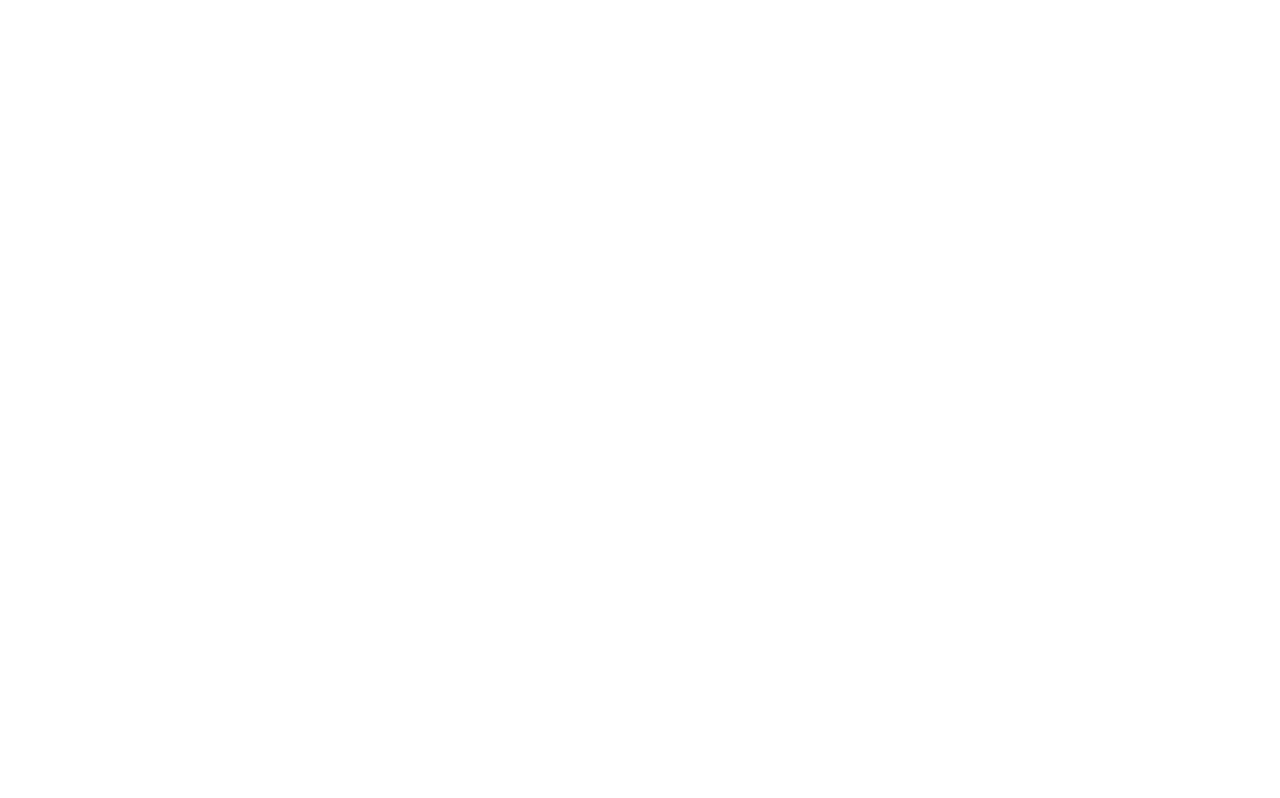
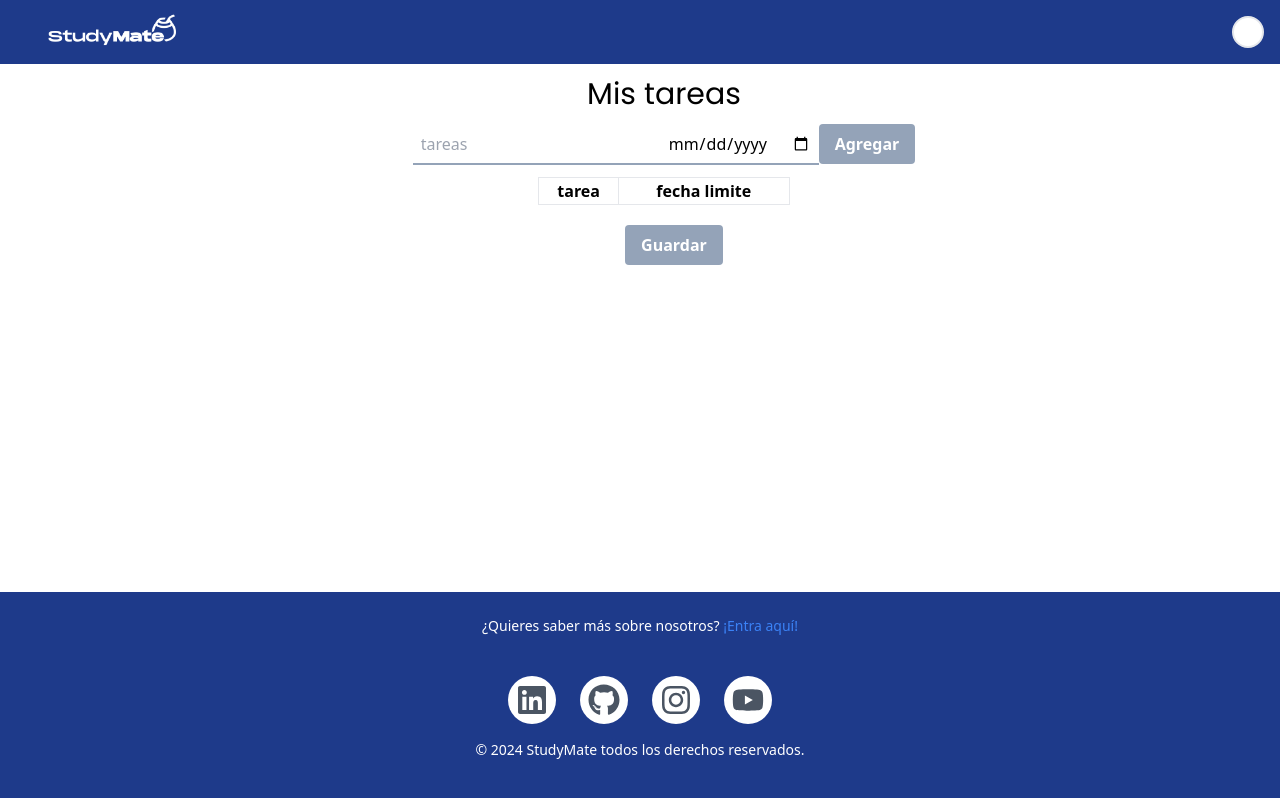
Before and after one commit to CodeCraftersHackathon/repositorio-CodeCrafters, a React (Vite) app in the folder client/: page /todo in a window 1280 px wide. Built offline with nearby package versions, Linux system fonts and the light colour scheme.

Commit message:
feat: :sparkles: Checklists funcionales

```diff
--- a/client/src/pages/publicPages/Libreta.jsx
+++ b/client/src/pages/publicPages/Libreta.jsx
@@ -1,14 +1,14 @@
-import { useState } from "react";
-import { Layout } from "../../components/Layout.component"
+import { useEffect, useState } from "react";
+import { Layout } from "../../components/Layout.component";
 
 export const Libreta = () => {
     const [materias, setMaterias] = useState([]);
     const [calificaciones, setCalificaciones] = useState([]);
+    const [promedio, setPromedio] = useState(0);
+    const [editMode, setEditMode] = useState(false);
 
-    const [promedio, setPromedio] = useState(0);
-
-    let calcularPromedio = () => {
-        if (materias.length == 0) {
+    const calcularPromedio = () => {
+        if (materias.length === 0) {
             return;
         } else {
             let suma = 0;
@@ -17,21 +17,38 @@
             }
             setPromedio((suma / materias.length).toFixed(2));
         }
+    };
 
-    }
+
+
+    const handleEditCalificacion = (index, value) => {
+        const nuevasCalificaciones = [...calificaciones];
+        nuevasCalificaciones[index] = value;
+        setCalificaciones(nuevasCalificaciones);
+    };
+
+
+    const handleEditMateria = (index, value) => {
+        const nuevasMaterias = [...materias];
+        nuevasMaterias[index] = value;
+        setMaterias(nuevasMaterias);
+    };
+
+    const toggleEditMode = () => {
+        setEditMode(!editMode);
+    };
 
     return (
         <Layout>
-            <div className="flex flex-col justify-center items-center">
+            <div className="flex flex-col justify-center items-center px-0 py-5 gap-0">
                 <h1 className="text-3xl font-poppins">Mi libreta</h1>
                 <div className="flex flex-col justify-center items-center">
-                    <div className="py-5">
+                    <div className="py-3">
                         <input
                             type="text"
                             placeholder="Materia"
                             id="materia"
                             className="border-b-2 border-slate-400 p-2"
-
                         />
                         <input
                             type="number"
@@ -39,7 +56,6 @@
                             id="calificacion"
                             className="border-b-2 border-slate-400 p-2"
                         />
-
                         <button
                             className="bg-slate-400 hover:bg-slate-500 text-white font-bold py-2 px-4 rounded"
                             onClick={() => {
@@ -50,33 +66,73 @@
                             Agregar
                         </button>
                     </div>
-
+                    {(materias.length !== 0 && editMode === false) && (
                         <div className="flex flex-row py-5">
-                        <button className="bg-slate-400 hover:bg-slate-500 text-white font-bold py-3 px-4 rounded" onClick={calcularPromedio}>
+                            <button
+                                className="bg-slate-400 hover:bg-slate-500 text-white font-bold py-3 px-4 rounded"
+                                onClick={calcularPromedio}
+                            >
                                 Calcular promedio
                             </button>
-                        {promedio != 0 && (
+                            {promedio !== 0 && (
                                 <p className="font-poppins py-3 px-4">
                                     Tu promedio es {promedio}
                                 </p>
                             )}
                         </div>
-
-                    <table className="border w-1/2 ">
+                    )}
+                    <table className="border w-1/2">
+                        <thead>
                             <tr className="border">
                                 <th className="border">Materia</th>
-                            <th>Calificación</th>
+                                <th className="border">Calificación</th>
                             </tr>
+                        </thead>
+                        <tbody>
                             {materias.map((materia, index) => (
                                 <tr key={index}>
-                                <td className="border">{materia}</td>
-                                <td className="border">{calificaciones[index]}</td>
+                                    <td className="border"
+                                        contentEditable={editMode}
+                                        onBlur={(e) => handleEditMateria(index, e.target.textContent)}
+                                         >
+                                            {materia}
+                                    </td>
+                                    <td
+                                        className="border"
+                                        contentEditable={editMode}
+                                        onBlur={(e) => handleEditCalificacion(index, e.target.textContent)}
+
+                                    >
+                                        {calificaciones[index]}
+                                    </td>
                                 </tr>
                             ))}
+                        </tbody>
                     </table>
+                    <div>
+                        {
+                            materias.length != 0 ? <button
+                            className="bg-slate-400 hover:bg-slate-500 text-white font-bold py-2 px-4 rounded mt-5"
+                            onClick={toggleEditMode}>
+                            {editMode ? "Listo" : "Editar"}
+                            </button> : null
+                        }
+
+                        {editMode != false || materias.length != 0 && (
+                            <button className="bg-slate-400 hover:bg-slate-500 text-white font-bold py-2 px-4 rounded mt-5 ml-5" onClick={() => {setMaterias([]) ; setCalificaciones([]); setPromedio(0)}}>
+                            Limpiar
+                        </button>
+                        )}
+
+                        {editMode == false  && (
+                        <button className="bg-slate-400 hover:bg-slate-500 text-white font-bold py-2 px-4 rounded mt-5 ml-5" type="submit">
+                        Guardar
+                        </button>
+                    )}
+                    </div>
 
                 </div>
             </div>
         </Layout>
     );
-}
+};
--- /dev/null
+++ b/client/src/pages/publicPages/ToDo.jsx
@@ -0,0 +1,129 @@
+import { useEffect, useState } from "react";
+import { Layout } from "../../components/Layout.component";
+
+export const ToDo = () => {
+    const [tareas, setTareas] = useState([]);
+    const [fechas, setFechas] = useState([]);
+    const [editMode, setEditMode] = useState(false);
+    const [completedTasks, setCompletedTasks] = useState([]);
+
+    const isCompleted = (index) => {
+    return completedTasks.includes(index);
+    };
+
+    const handleToggleCompletion = (index) => {
+    if (isCompleted(index)) {
+        setCompletedTasks(completedTasks.filter((i) => i !== index));
+    } else {
+        setCompletedTasks([...completedTasks, index]);
+    }
+    };
+
+
+
+    const handleEditFechas = (index, value) => {
+        const nuevasFechas = [...fechas];
+        nuevasFechas[index] = value;
+        setFechas(nuevasFechas);
+    };
+
+    const handleEditTareas = (index, value) => {
+        const nuevasTareas = [...tareas];
+        nuevasTareas[index] = value;
+        setTareas(nuevasTareas);
+    };
+
+
+
+
+
+    const toggleEditMode = () => {
+        setEditMode(!editMode);
+    };
+
+    return (
+        <Layout>
+            <div className="flex flex-col justify-center items-center px-0 py-5 gap-0">
+                <h1 className="text-3xl font-poppins">Mis tareas</h1>
+                <div className="flex flex-col justify-center items-center">
+                    <div className="py-3">
+                        <input
+                            type="text"
+                            placeholder="tareas"
+                            id="tareas"
+                            className="border-b-2 border-slate-400 p-2 h-10"
+                        />
+                        <input
+                            type="date"
+                            placeholder="fechas"
+                            id="fechas"
+                            className="border-b-2 border-slate-400 p-2 h-10"
+                        />
+                        <button
+                            className="bg-slate-400 hover:bg-slate-500 text-white font-bold py-2 px-4 rounded"
+                            onClick={() => {
+                                setTareas([...tareas, document.getElementById("tareas").value]);
+                                setFechas([...fechas, document.getElementById("fechas").value]);
+
+                            }}
+                        >
+                            Agregar
+                        </button>
+                    </div>
+                    <table className="border w-1/2">
+                        <thead>
+                            <tr className="border">
+                                <th className="border">tarea</th>
+                                <th className="border">fecha limite</th>
+                            </tr>
+                        </thead>
+                        <tbody>
+                        {tareas.map((tarea, index) => (
+                            <tr key={index}  onClick={() => handleToggleCompletion(index)}>
+                                <td className="border"
+                                    contentEditable={editMode}
+                                    onBlur={(e) => handleEditTareas(index, e.target.textContent)}
+                                    style={{ textDecoration: isCompleted(index) ? 'line-through' : 'none' }}
+                                >
+                                    {tarea}
+                                </td>
+                                <td
+                                    className="border"
+                                    contentEditable={editMode}
+                                    onBlur={(e) => handleEditFechas(index, e.target.textContent)}
+                                    style={{ textDecoration: isCompleted(index) ? 'line-through' : 'none' }}
+                                >
+                                    {fechas[index]}
+                                </td>
+                            </tr>
+                        ))}
+                        </tbody>
+                    </table>
+                    <div>
+                        {
+                            tareas.length != 0 ? <button
+                            className="bg-slate-400 hover:bg-slate-500 text-white font-bold py-2 px-4 rounded mt-5"
+                            onClick={toggleEditMode}>
+                            {editMode ? "Listo" : "Editar"}
+                            </button> : null
+                        }
+
+                    {editMode != false || tareas.length != 0 && (
+                        <button className="bg-slate-400 hover:bg-slate-500 text-white font-bold py-2 px-4 rounded mt-5 ml-5" onClick={() => {setTareas([]) ; setFechas([]); setPromedio(0)}}>
+                        Limpiar
+                    </button>
+                    )}
+
+                    {editMode == false  && (
+                        <button className="bg-slate-400 hover:bg-slate-500 text-white font-bold py-2 px-4 rounded mt-5 ml-5" type="submit">
+                        Guardar
+                        </button>
+                    )}
+
+                    </div>
+
+                </div>
+            </div>
+        </Layout>
+    );
+};
--- a/client/src/routes/MainRoutesPublic.jsx
+++ b/client/src/routes/MainRoutesPublic.jsx
@@ -1,6 +1,7 @@
 import { Route, Routes } from "react-router-dom"
 
 import { Libreta } from "../pages/publicPages/Libreta"
+import { ToDo } from "../pages/publicPages/ToDo"
 
 
 export const MainRoutesPublic = () => {
@@ -10,6 +11,7 @@
             <Routes>
 
                 <Route path="/libreta" element={<Libreta />} />
+                <Route path="/todo" element={<ToDo />} />
 
             </Routes>
         </>
```
Lines whose indentation alone changed are shown as unchanged.
